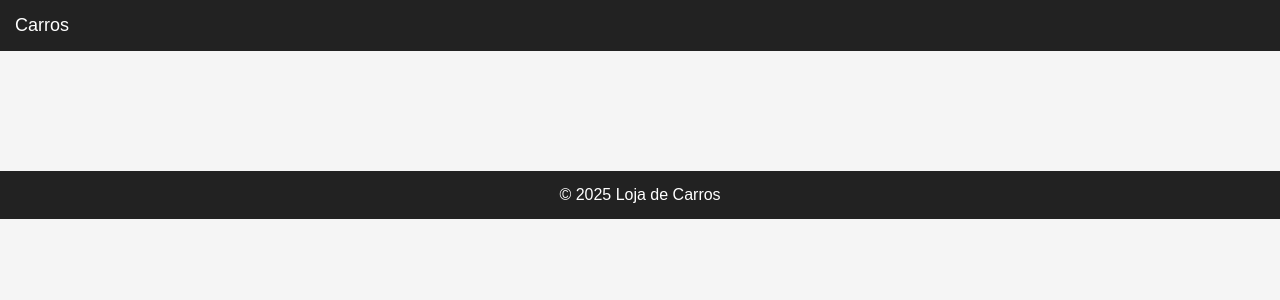
After one commit to Renangr55/CARS-API, a Django app: template meu_projeto/meu_projeto/templates/base.html in a window 1280 px wide. The commit adds this page. Shown: the top 300 px of the page. Run offline with Django 5.2, Linux system fonts and the light colour scheme; the template is opened without the code that fills it, so the values that code supplies are empty.

Commit message:
Adicionando template base

```diff
--- a/meu_projeto/meu_projeto/settings.py
+++ b/meu_projeto/meu_projeto/settings.py
@@ -55,7 +55,7 @@ ROOT_URLCONF = 'meu_projeto.urls'
 TEMPLATES = [
     {
         'BACKEND': 'django.template.backends.django.DjangoTemplates',
-        'DIRS': [],
+        'DIRS': ['meu_projeto/templates'],
         'APP_DIRS': True,
         'OPTIONS': {
             'context_processors': [
@@ -118,9 +118,6 @@ USE_TZ = True
 
 STATIC_URL = '/static/'
 
-STATICFILES_DIRS = [
-    os.path.join(BASE_DIR, 'static'),  # Se houver uma pasta 'static' na raiz do projeto
-]
 
 
 # Default primary key field type
--- /dev/null
+++ b/meu_projeto/meu_projeto/templates/base.html
@@ -0,0 +1,118 @@
+<!DOCTYPE html>
+{% load static %}
+<html lang="pt-br">
+<head>
+    <meta charset="UTF-8">
+    <meta name="viewport" content="width=device-width, initial-scale=1.0">
+    <title>{% block title %}Minha Loja{% endblock %}</title>
+
+    <style>
+        * {
+            margin: 0;
+            padding: 0;
+            box-sizing: border-box;
+            font-family: 'Arial', sans-serif;
+        }
+
+        /* Estilos gerais */
+        body {
+            background-color: #f5f5f5;
+            color: #333;
+        }
+
+        /* Header */
+        header {
+            background-color: #222;
+            padding: 15px;
+            display: flex;
+            justify-content: space-between;
+            align-items: center;
+        }
+
+        nav ul {
+            list-style: none;
+            display: flex;
+            gap: 20px;
+        }
+
+        nav ul li {
+            display: inline;
+        }
+
+        nav a {
+            text-decoration: none;
+            color: white;
+            font-size: 18px;
+        }
+
+        nav a:hover {
+            color: #ff4c00;
+        }
+
+        /* Formulário de busca */
+        header form {
+            display: flex;
+            gap: 10px;
+        }
+
+        header input {
+            padding: 10px;
+            font-size: 16px;
+            border: none;
+            border-radius: 5px;
+            width: 250px;
+        }
+
+        header button {
+            padding: 10px 15px;
+            background-color: #ff4c00;
+            color: white;
+            border: none;
+            border-radius: 5px;
+            cursor: pointer;
+            transition: 0.3s;
+        }
+
+        header button:hover {
+            background-color: #e04300;
+        }
+
+        /* Conteúdo principal */
+        main {
+            padding: 40px;
+            max-width: 1200px;
+            margin: auto;
+        }
+
+        /* Footer */
+        footer {
+            background-color: #222;
+            color: white;
+            text-align: center;
+            padding: 15px;
+            margin-top: 40px;
+        }
+    </style>
+
+</head>
+<body>
+
+    <header>
+        <nav>
+            <ul>
+                <li><a href="{% url 'cars_list' %}">Carros</a></li>
+            </ul>
+        </nav>
+
+    </header>
+
+    <main>
+        {% block content %}{% endblock %}
+    </main>
+
+    <footer>
+        <p>&copy; 2025 Loja de Carros</p>
+    </footer>
+
+</body>
+</html>
--- a/meu_projeto/meu_projeto/urls.py
+++ b/meu_projeto/meu_projeto/urls.py
@@ -24,6 +24,6 @@ from cars.views import cars_view
 
 urlpatterns = [
     path('admin/', admin.site.urls),
-    path('cars/', cars_view ),
-    path('', cars_view)
+    path('cars/', cars_view, name='cars_list' ),
+    path('', cars_view, name='cars_list')
 ] + static(settings.MEDIA_URL, document_root=settings.MEDIA_ROOT)
```
Also changed, not shown: meu_projeto/cars/static/cars/style.css (deleted, +0 -26 lines), meu_projeto/cars/templates/cars.html (+135 -31 lines), meu_projeto/cars/static/cars/images/logo.png (deleted), meu_projeto/db.sqlite3, meu_projeto/media/cars/bugatti-chiron-1500.jpg (added), meu_projeto/media/cars/images_1.jfif (added), meu_projeto/media/cars/images_2.jfif (added), meu_projeto/media/cars/pasted_image_0.png (added).
